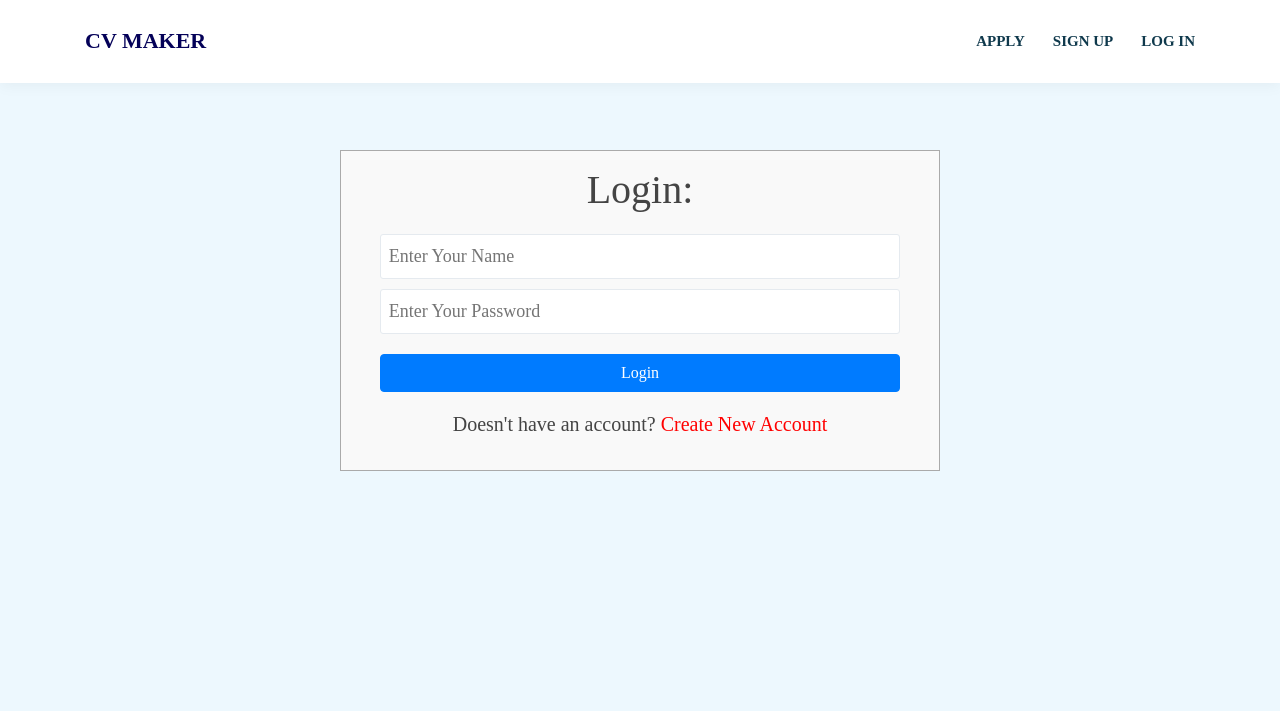
After one commit to Nahidjc/CV_Maker_django, a Django app: page /account/login/ in a window 1280 px wide. The commit adds this page. Shown: the top 711 px of the page. Run offline with Django 3.2, Linux system fonts and the light colour scheme; some libraries are stand-ins or nearby versions.

Commit message:
design updated

```diff
--- a/Login_App/urls.py
+++ b/Login_App/urls.py
@@ -6,5 +6,7 @@ app_name = 'Login_App'
 
 urlpatterns = [
     path('signup/', views.sign_user, name='signup'),
+    path('login/', views.login_user, name='login'),
+
 
 ]
--- a/Login_App/views.py
+++ b/Login_App/views.py
@@ -1,6 +1,6 @@
 from django.shortcuts import render, HttpResponse, HttpResponseRedirect
 from django.urls import reverse
-from Login_App.forms import SignForm
+from Login_App.forms import SignForm, LoginForm
 from django.contrib.auth.decorators import login_required
 from django.contrib.auth import authenticate, login, logout
 from .models import Profile
@@ -19,3 +19,17 @@ def sign_user(request):
             user_profile.save()
             return HttpResponseRedirect(reverse('Login_App:login'))
     return render(request, 'Login_App/signup.html', context={'form': form})
+
+
+def login_user(request):
+    form = LoginForm()
+    if request.method == 'POST':
+        form = LoginForm(data=request.POST)
+        if form.is_valid():
+            username = form.cleaned_data.get('username')
+            password = form.cleaned_data.get('password')
+            user = authenticate(username=username, password=password)
+            if user is not None:
+                login(request, user)
+                return HttpResponseRedirect(reverse(''))
+    return render(request, 'Login_App/login.html', context={'form': form})
--- /dev/null
+++ b/templates/Login_App/login.html
@@ -0,0 +1,85 @@
+{% extends 'base.html' %}
+{% load static %}
+{% load crispy_forms_tags %}
+{% block title_block %} Login {% endblock %}
+{% block css_block %}
+<style>
+    .login {
+        background-color: #f9f9f9;
+        border: 1px solid #aaa;
+        width: 600px;
+        height: auto;
+        text-align: center;
+        margin-top: 150px;
+        margin-bottom: 50px;
+    }
+
+    .text {
+        margin-top: 15px;
+        margin-bottom: 15px;
+    }
+
+    .form {
+        margin-left: 25px;
+        margin-right: 25px;
+    }
+
+    .button {
+        width: 95%;
+        margin-top: 15px;
+    }
+
+    .signup {
+        margin-left: 25px;
+        margin-right: 25px;
+        height: 50px;
+        margin-top: 20px;
+        text-align: center;
+        font-size: 20px;
+    }
+
+
+
+    input,
+    optgroup,
+    select,
+    textarea {
+        margin: 5px;
+        padding: 8px;
+        width: 95%;
+        border-radius: 3px;
+        border: 1px solid #e5eaef;
+        font-family: inherit;
+        font-size: large;
+        line-height: inherit;
+    }
+
+    .signup a {
+        color: red;
+    }
+</style>
+{% endblock %}
+
+
+
+
+{% block body_block %}
+<center>
+    <div class="login">
+        <h1 class="text">Login:</h1>
+
+        <form action="" method="POST" class="form">
+            {{ form | crispy }}
+            {% csrf_token %}
+            <button type="submit" class="btn btn-primary button">Login</button>
+        </form>
+
+        <h5 class="signup">
+            Doesn't have an account? <a href="{% url 'Login_App:signup' %}">Create New Account</a>
+        </h5>
+    </div>
+</center>
+
+
+
+{% endblock %}
--- a/templates/base.html
+++ b/templates/base.html
@@ -33,15 +33,18 @@
 
         <nav class="nav-menu d-none d-lg-block">
             <ul>
+                {% if user.is_authenticated %}
 
                 <li><a href="#"> Apply CV </a></li>
                 <li><a href="#">Collect CV </a></li>
                 <li><a href="#">Edit Profile</a></li>
                 <li><a href="#"><i class="bi bi-box-arrow-right"></i>Logout</a></li>
+                {% else %}
 
                 <li><a href="#"> Apply </a></li>
-                <li><a href="#">Sign Up</a></li>
-                <li><a href="#"> Log In</a></li>
+                <li><a href="{% url 'Login_App:signup' %}">Sign Up</a></li>
+                <li><a href="{% url 'Login_App:login' %}"> Log In</a></li>
+                {% endif %}
             </ul>
         </nav><!-- .nav-menu -->
 
```
Also changed, not shown: templates/Login_App/signup.html (+22 -3 lines).
